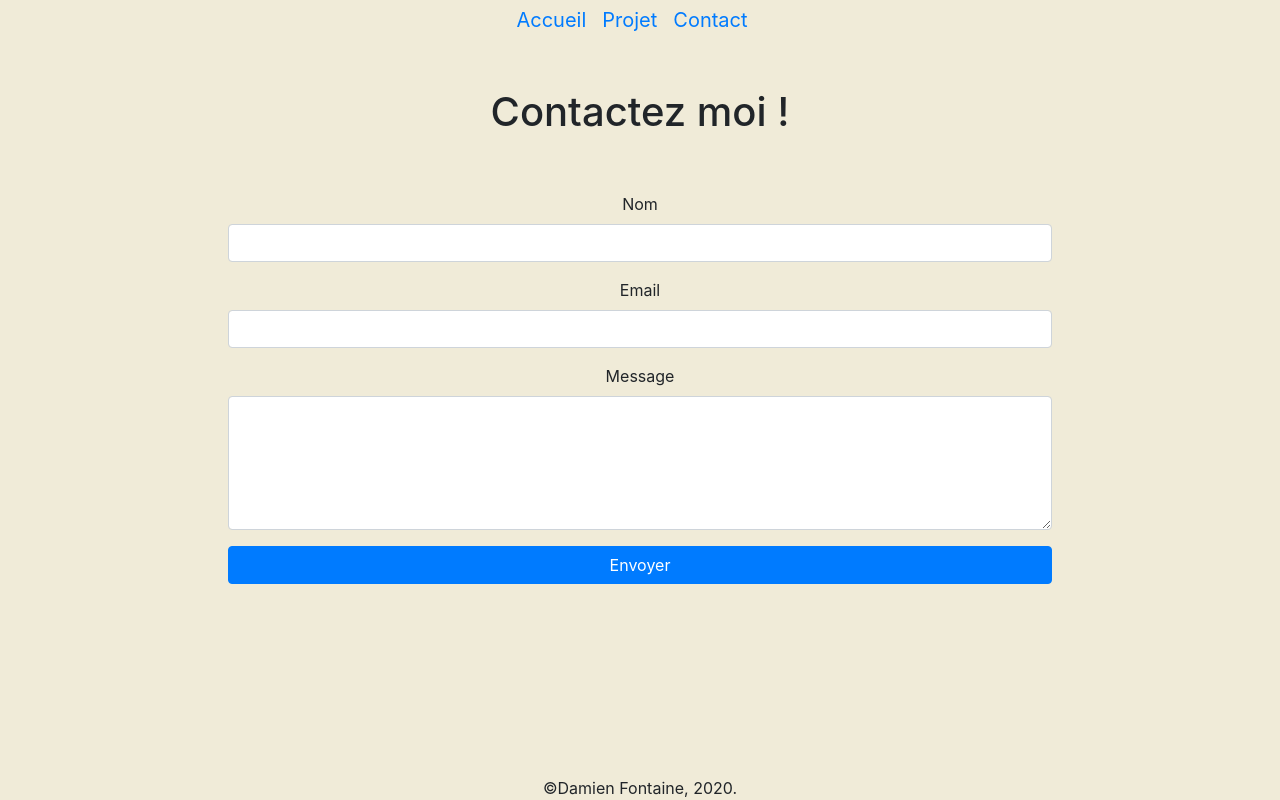
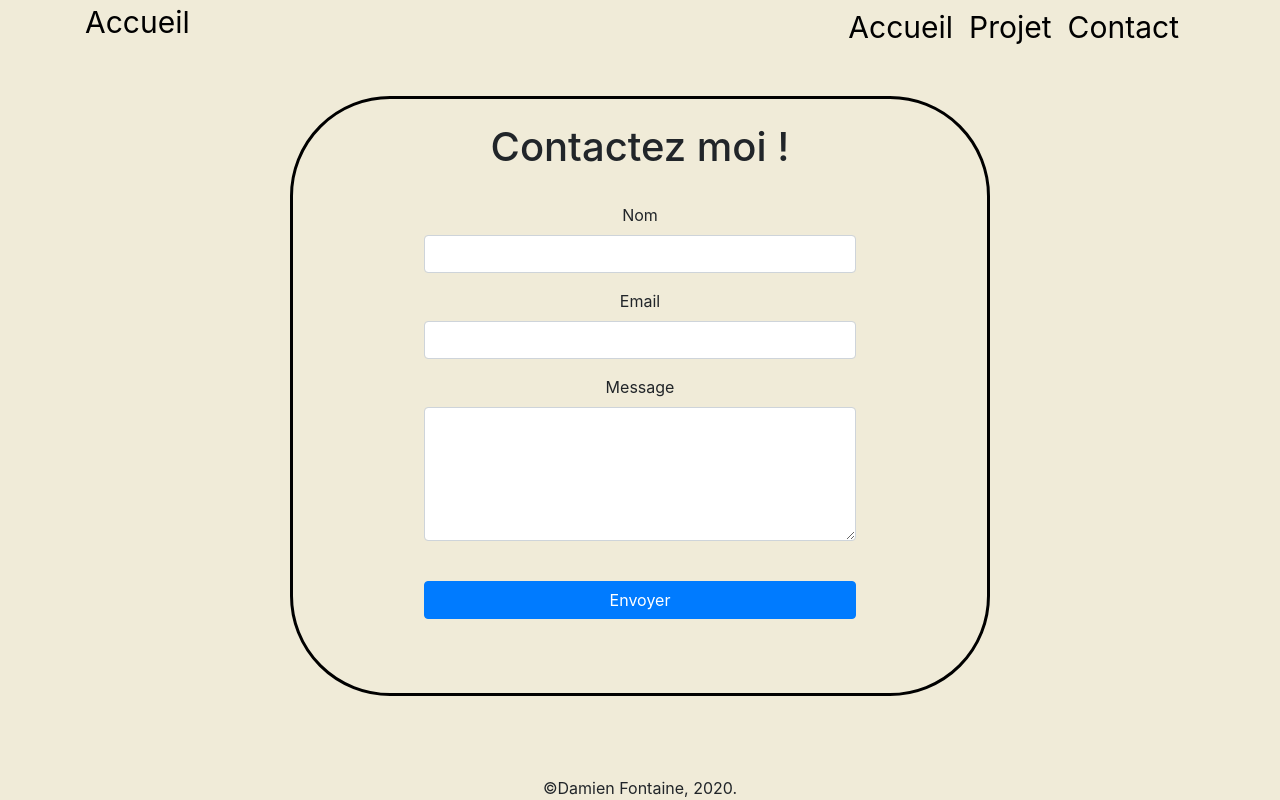
Before and after one commit to iamdamienfontaine/iamdamienfontaine, a React (Create React App) app: page /site/contact in a window 1280 px wide. Built offline with nearby package versions, Linux system fonts and the light colour scheme.

Commit message:
First commit 2 :)

```diff
--- a/src/App.css
+++ b/src/App.css
@@ -20,6 +20,23 @@ body{
   z-index: 2;
 }
 
-#navbar1{
+.formcss{
+  margin-left: auto;
+  margin-right: auto;
+  width: 700px;
+  height: 600px;
+  border-style: solid;
+  border-color: black;
+  border-radius: 100px;
+}
 
+.navbar-brand{
+  font-size: 30px;
+  color: black;
+  float: right;
 }
+.navbar-brand1{
+  float: left;
+  font-size: 30px;
+  color: black;
+}
--- a/src/App.js
+++ b/src/App.js
@@ -1,8 +1,9 @@
 import React from 'react';
 import './App.css';
-import { BrowserRouter as HashRouter,Link, Route } from "react-router-dom";
+import { BrowserRouter as HashRouter, Route } from "react-router-dom";
 
 import Footer from './component/layouts/Footer.js'
+import Header from './component/layouts/Header.js';
 import Index from './component/Index.js';
 import Contact from './component/Contact.js';
 import Projet from './component/Projet.js';
@@ -15,34 +16,8 @@ function App() {
     <div className="App">
 
       <HashRouter basename='/'>
-      <header>
-                <div id="header">
-                    <nav className="navbar1">
-                        <div className="container">
+      <Header/>
 
-                            <Link to="/site/" className="navbar-brand">
-                                Accueil
-                            </Link>
-
-                            <Link to="/site/projet" className="navbar-brand">
-                                Projet
-                            </Link>
-
-                            <Link to="/site/contact" className="navbar-brand">
-                                Contact
-                            </Link>
-
-
-
-
-
-                        </div>
-                    </nav>
-                </div>
-                <br/>
-                <br/>
-
-            </header>
       <div>
         <Route exact path="/site/" component={Index} />
         <Route path="/site/projet" component={Projet} />
--- a/src/component/Contact.js
+++ b/src/component/Contact.js
@@ -37,11 +37,15 @@ render() {
     <div className="App">
 
 
-
-      <h1>Contactez moi !</h1>
       <br/>
       <br/>
+
+      <div className="formcss">
       <div className="col-md-8 m-auto">
+      <br/>
+      <h1>Contactez moi !</h1>
+
+      <br/>
         <form id="contact-form" onSubmit={this.handleSubmit.bind(this)} method="POST">
 
           <div className="form-group">
@@ -54,12 +58,13 @@ render() {
           </div>
           <div className="form-group">
               <label htmlFor="message">Message</label>
-              <textarea className="form-control" rows="5" value={this.state.message} onChange={this.onMessageChange.bind(this)} />
+              <textarea className="form-control" rows="5" minLength="10" maxLength="500" value={this.state.message} onChange={this.onMessageChange.bind(this)} />
           </div>
-
+          <br/>
           <button type="submit" className="btn btn-primary justify-content-center d-flex w-100">Envoyer</button>
 
         </form>
+      </div>
       </div>
     </div>
  );
--- a/src/component/layouts/Header.js
+++ b/src/component/layouts/Header.js
@@ -9,7 +9,35 @@ class Header extends Component{
 
         return (
 
+            <header>
+                <div id="header">
 
+
+
+
+
+                    <nav className="navbar1">
+                        <div className="container">
+                            <Link to="/site/" className="navbar-brand1">
+                                Accueil
+                            </Link>
+
+                            <Link to="/site/contact" className="navbar-brand">
+                                Contact
+                            </Link>
+                            <Link to="/site/projet" className="navbar-brand">
+                                Projet
+                            </Link>
+                            <Link to="/site/" className="navbar-brand">
+                                Accueil
+                            </Link>
+                        </div>
+                    </nav>
+                </div>
+                <br/>
+                <br/>
+
+            </header>
         );
 
     }
```
